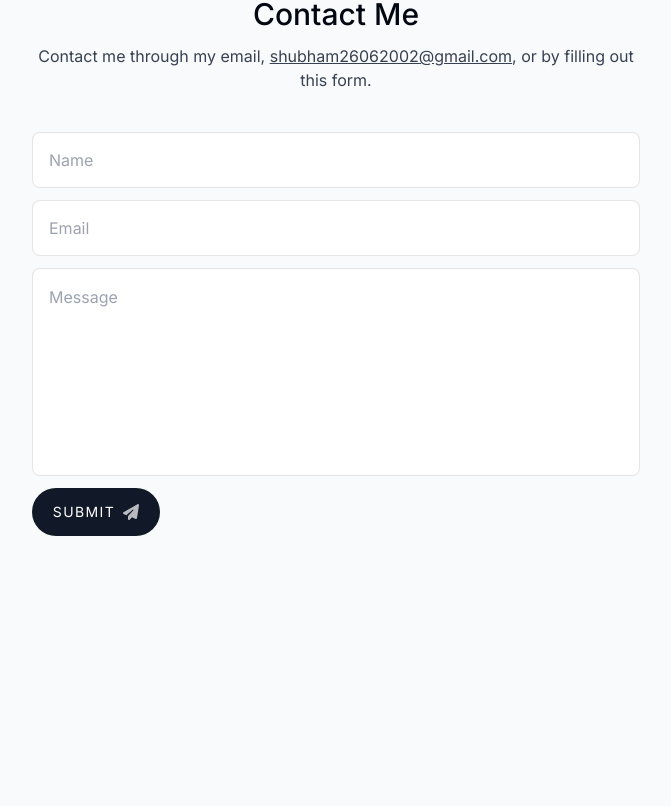
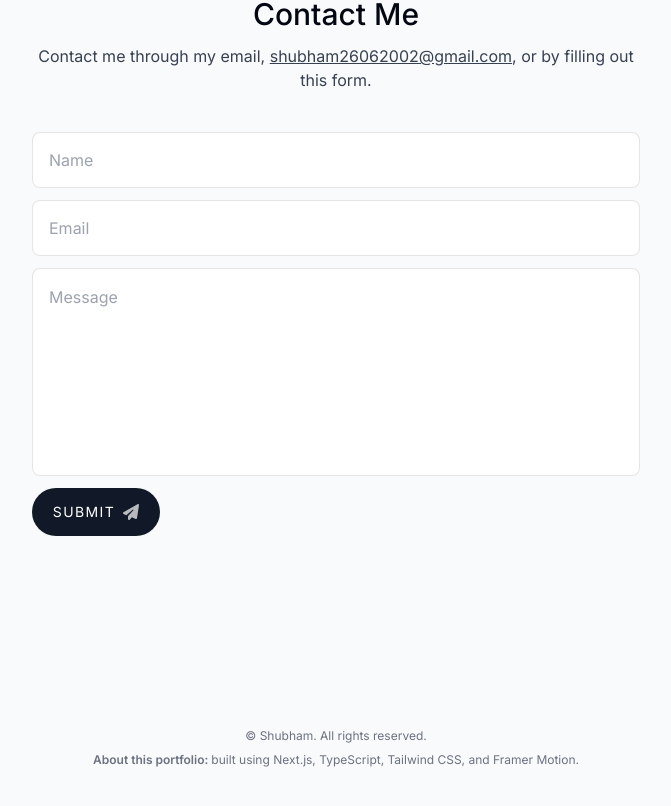
Before and after one commit to shubham26062002/professional-portfolio-website, a Next.js app: page / in a window 1280 px wide. Shown: the part 3806-4612 px from the top of the page, without its empty margins (304-975 px from the left). Before the commit the page ends 4534 px from the top, so only its background shows below. Built offline with nearby package versions, Linux system fonts and the light colour scheme; no server answers.

Commit message:
Added footer.

```diff
--- a/app/layout.tsx
+++ b/app/layout.tsx
@@ -5,6 +5,7 @@ import { inter } from "@/lib/fonts"
 import { cn } from "@/lib/cn"
 import "@/app/globals.css"
 import { Header } from "@/components/header"
+import { Footer } from "@/components/footer"
 
 export const metadata: Metadata = {
   title: "Professional Portfolio Website",
@@ -24,6 +25,7 @@ const RootLayout = ({
         <div className="bg-[#dbd7fb] absolute top-[-1rem] -z-10 left-[-35rem] h-[31.25rem] w-[50rem] rounded-full blur-[10rem] sm:w-[68.75rem] md:left-[-33rem] lg:left-[-28rem] xl:left-[-15rem]" />
         <Header />
         {children}
+        <Footer />
         <Toaster position="bottom-right" />
       </body>
     </html>
--- /dev/null
+++ b/components/footer.tsx
@@ -0,0 +1,10 @@
+export const Footer = () => {
+    return (
+        <footer className="mb-10 px-4 text-center text-gray-500">
+            <small className="mb-2 block text-xs">&copy; Shubham. All rights reserved.</small>
+            <p className="text-xs">
+                <span className="font-semibold">About this portfolio: </span> built using Next.js, TypeScript, Tailwind CSS, and Framer Motion.
+            </p>
+        </footer>
+    )
+}
```
